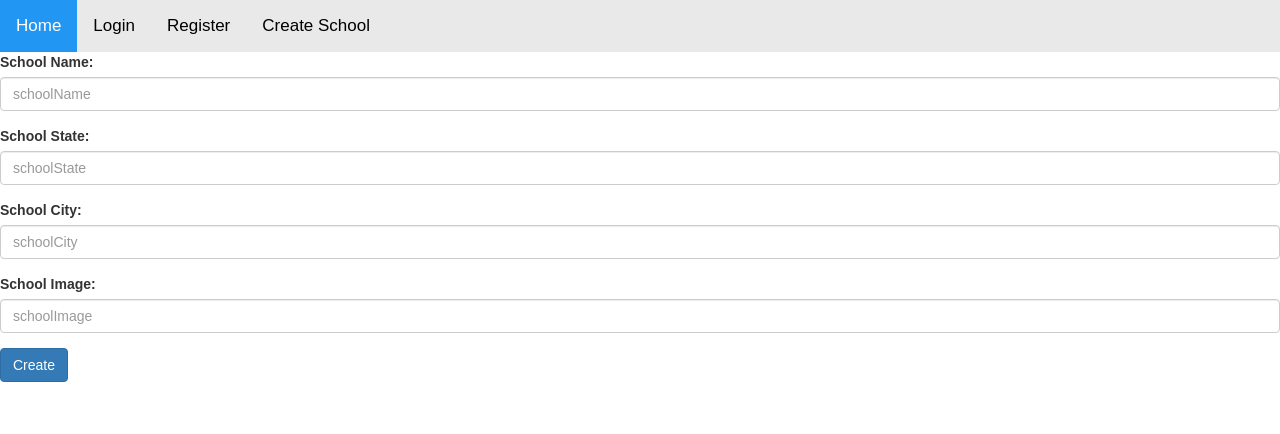
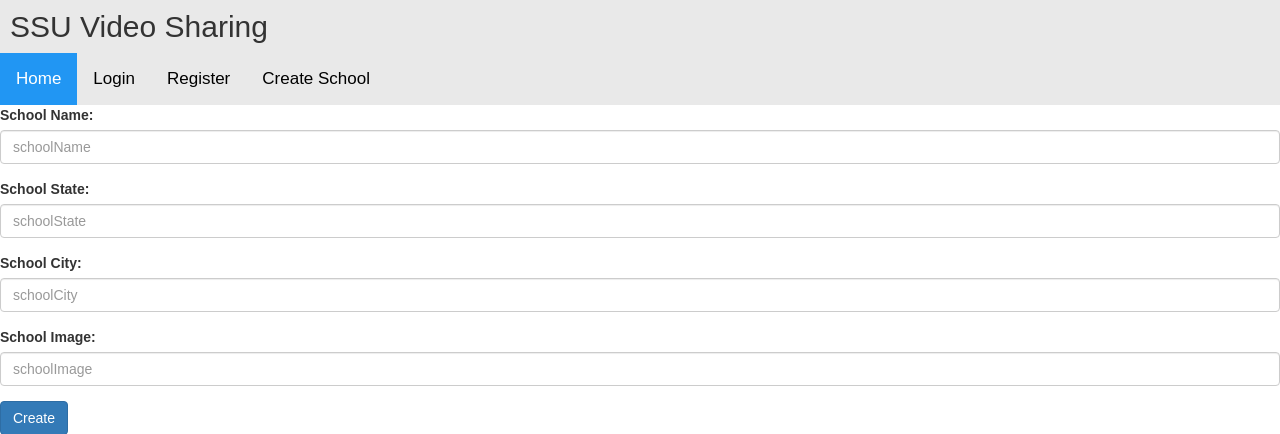
Before and after one commit to WickMod/Object-Oriented-Programming-Application, a Flask app: page /create_school in a window 1280 px wide. Shown: the top 434 px of the page. Run offline with Flask 2, Linux system fonts and the light colour scheme; some libraries are stand-ins or nearby versions.

Commit message:
Add Title
SSU Video Sharing Title added to layout.html

TODO: Add Search bar to topnav

```diff
--- a/Full_Stack_Example/Full_Stack_Example/app/templates/layout.html
+++ b/Full_Stack_Example/Full_Stack_Example/app/templates/layout.html
@@ -9,6 +9,7 @@
     </head>
 
     <main>
+        <h2 style = "margin: 0px; background-color: #e9e9e9; padding: 10px;">SSU Video Sharing</h2>
         <div class="topnav">
             <a class="active" href="/">Home</a>
             <a class="" href="/login">Login</a>
```
